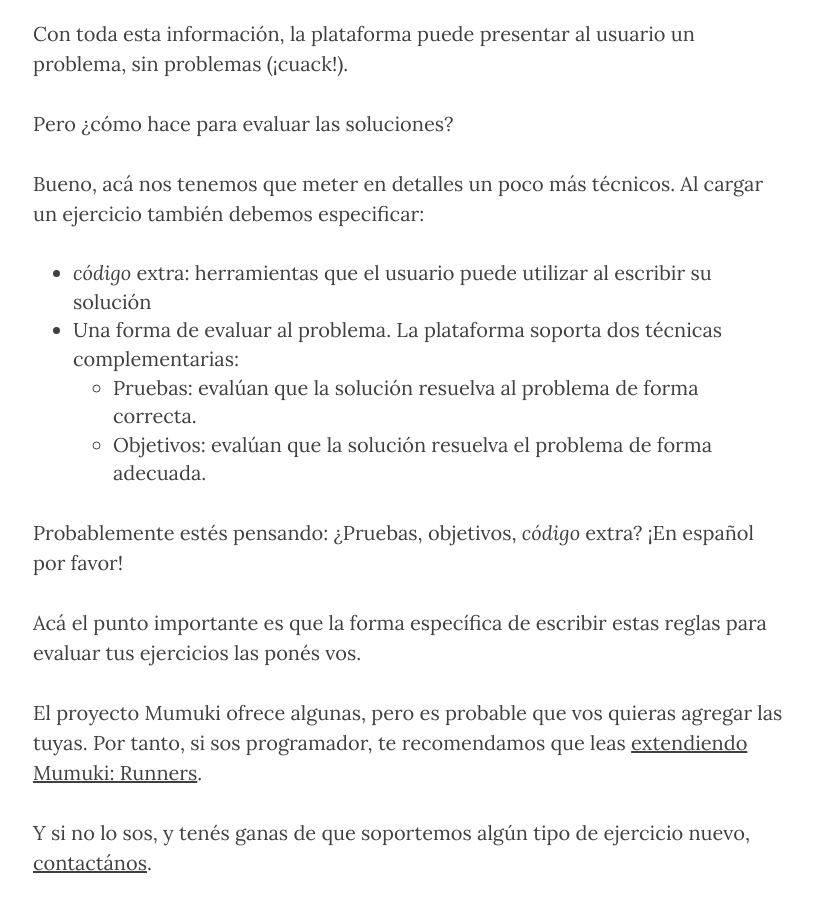
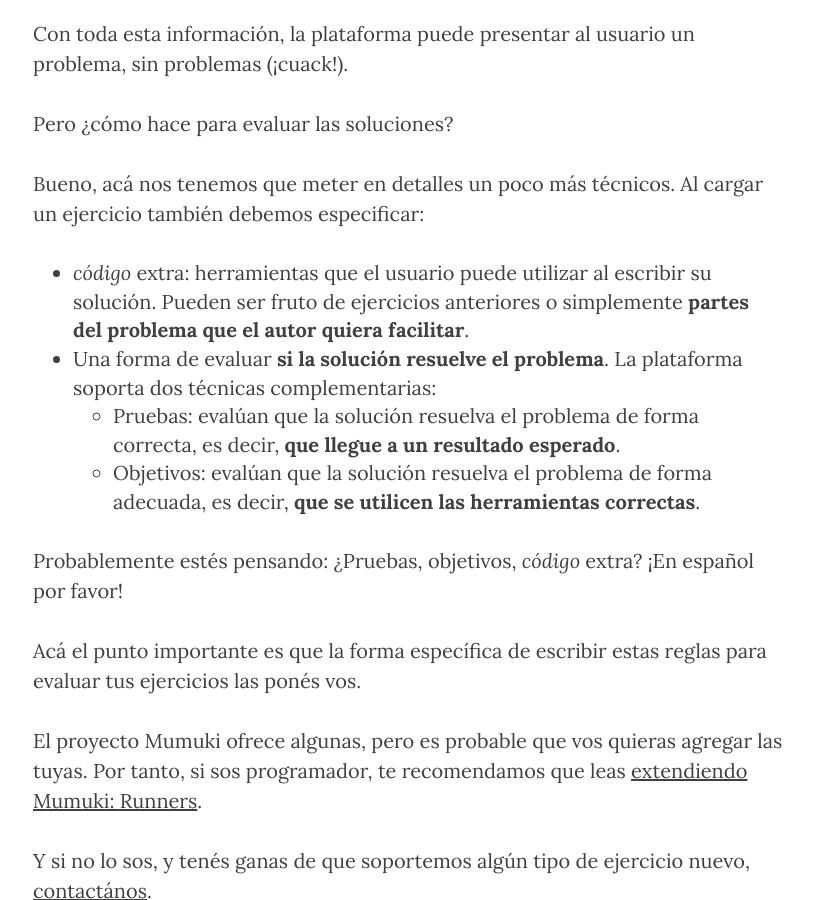
Before and after one commit to mumuki/mumuki.github.io, a Jekyll site: the page built from _posts/2015-07-08-una-plataforma-de-contenido.md, in a window 1280 px wide and 900 px high, scrolled down 2770 px. Shown: the whole window, without its empty margins (232-1045 px from the left). Built offline with Jekyll 4.4.1, drawn with Linux system fonts in a browser that asks for light colours; nearby versions of some CDN libraries; some of the changed text lies outside the part shown.

Commit message:
Mejorando redacción

```diff
--- a/_posts/2015-07-08-una-plataforma-de-contenido.md
+++ b/_posts/2015-07-08-una-plataforma-de-contenido.md
@@ -70,10 +70,10 @@ Pero ¿cómo hace para evaluar las soluciones?
 
 Bueno, acá nos tenemos que meter en detalles un poco más técnicos. Al cargar un ejercicio también debemos especificar:
 
-* _código_ extra: herramientas que el usuario puede utilizar al escribir su solución
-* Una forma de evaluar al problema. La plataforma soporta dos técnicas complementarias:
-  * Pruebas: evalúan que la solución resuelva al problema de forma correcta.
-  * Objetivos: evalúan que la solución resuelva el problema de forma adecuada.
+* _código_ extra: herramientas que el usuario puede utilizar al escribir su solución. Pueden ser fruto de ejercicios anteriores o simplemente **partes del problema que el autor quiera facilitar**.
+* Una forma de evaluar **si la solución resuelve el problema**. La plataforma soporta dos técnicas complementarias:
+  * Pruebas: evalúan que la solución resuelva el problema de forma correcta, es decir, **que llegue a un resultado esperado**.
+  * Objetivos: evalúan que la solución resuelva el problema de forma adecuada, es decir, **que se utilicen las herramientas correctas**.
 
 Probablemente estés pensando: ¿Pruebas, objetivos, _código_ extra? ¡En español por favor!
 
```
Also changed, not shown: other parts of _posts/2015-07-08-una-plataforma-de-contenido.md (+1 -1 lines).
